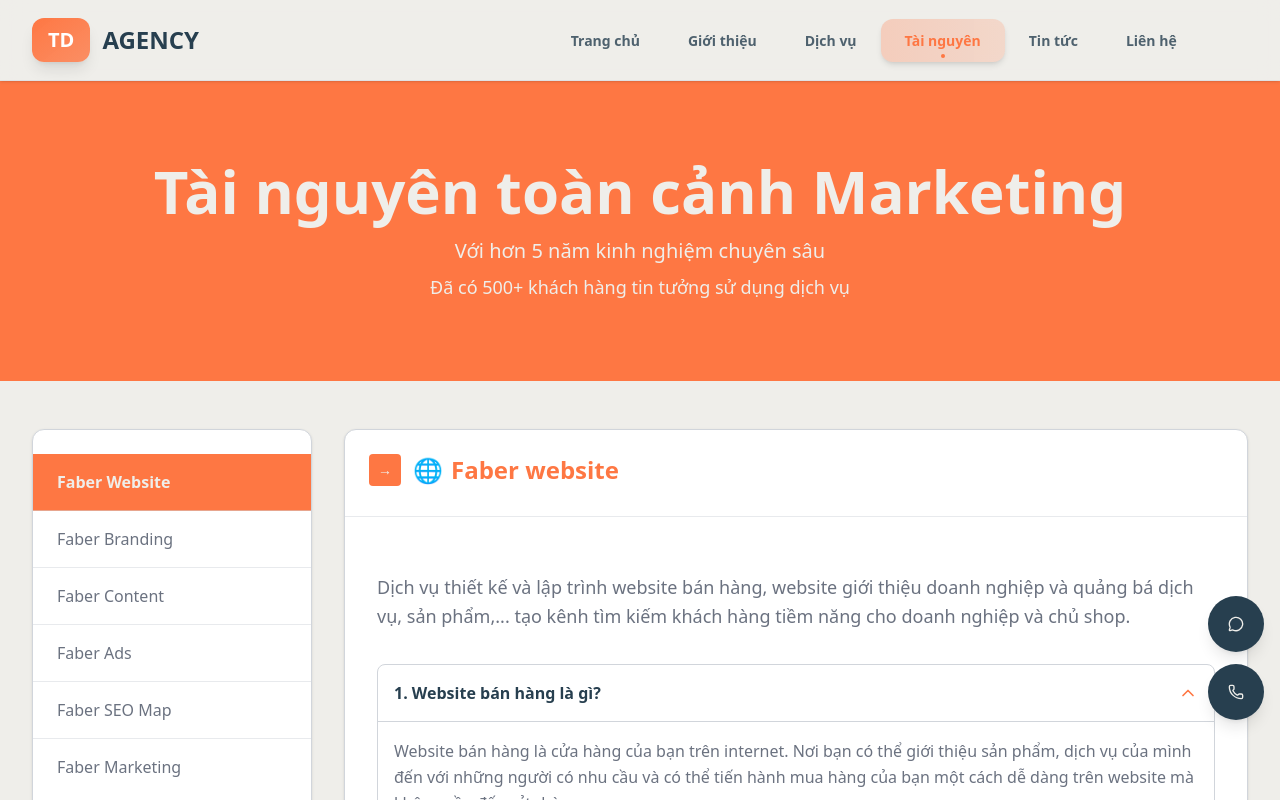
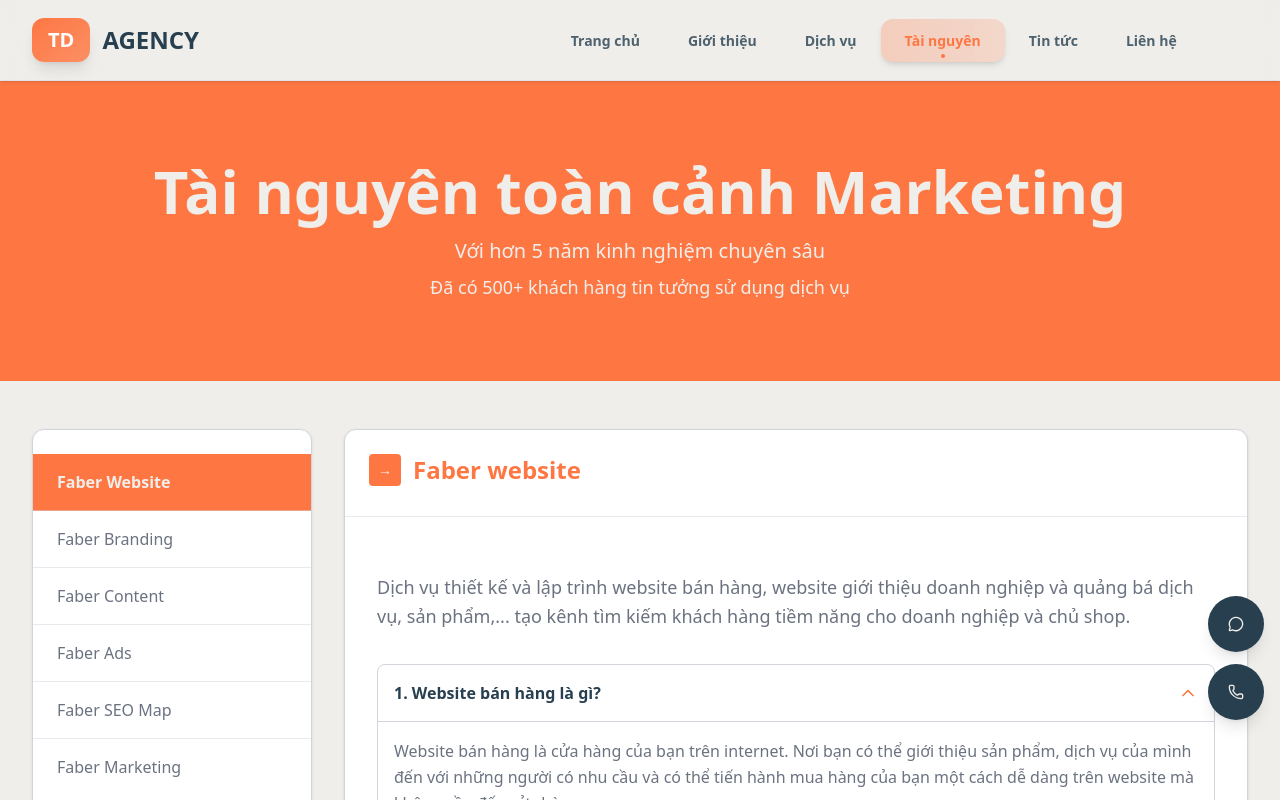
Before and after one commit to UncPham/macmarketing, a Next.js app in the folder macmarketing/: page /resource in a window 1280 px wide. Shown: the top 800 px of the page. Built offline with nearby package versions, Linux system fonts and the light colour scheme.

Commit message:
Update: Resource

```diff
--- a/macmarketing/src/app/resource/page.tsx
+++ b/macmarketing/src/app/resource/page.tsx
@@ -192,7 +192,7 @@ export default function ResourcePage() {
                       <span style={{ color: '#EFEEEA' }} className="text-sm">→</span>
                     </div>
                     <CardTitle className="text-2xl flex items-center gap-2" style={{ color: '#FE7743' }}>
-                      <span className="text-2xl">{currentService.icon}</span>
+                      {/* <span className="text-2xl">{currentService.icon}</span> */}
                       {currentService.title}
                     </CardTitle>
                   </div>
```
